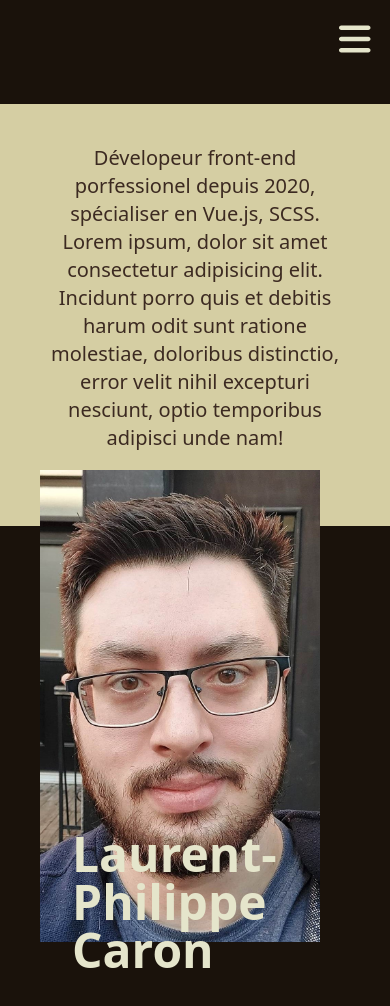
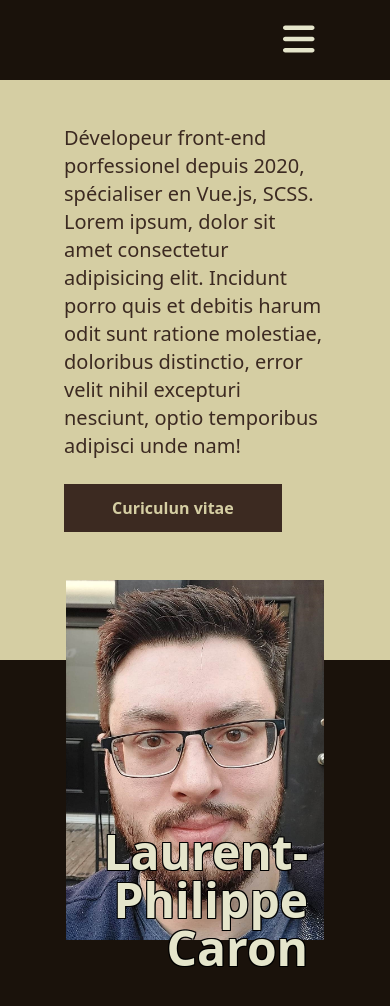
Before and after one commit to LaurentPCaron/laurent2, a Nuxt app: page / in a window 390 px wide. Shown: the top 1006 px of the page. Before the commit the page ends 982 px from the top, so only its background shows below. Built offline with nearby package versions, Linux system fonts and the light colour scheme.

Commit message:
Mobile up ok

```diff
--- a/assets/css/main.scss
+++ b/assets/css/main.scss
@@ -7,7 +7,7 @@ html {
 }
 
 h1 {
-  @apply text-5xl font-bold mb-5;
+  @apply text-5xl md:text-8xl font-bold mb-5;
 }
 h2 {
   @apply text-3xl font-bold mb-3;
@@ -15,3 +15,7 @@ h2 {
 p {
   @apply text-xl  mb-1;
 }
+.text-strike {
+  text-shadow: 1px 0 #000, -1px -1px 0 #000, 1px -1px 0 #000, -1px 1px 0 #000,
+    1px 1px 0 #000;
+}
--- a/components/organism/homePart.vue
+++ b/components/organism/homePart.vue
@@ -1,7 +1,7 @@
 <template>
-  <div class="grid md:grid-cols-2">
-    <div class="h-[calc(100vh*0.5)] w-screen pt-10 px-10 bg-light">
-      <p class="text-center text-dark">
+  <div class="grid md:grid-cols-2 -ml-14 w-screen bg-light">
+    <div class="pb-32 pt-5 md:pt-28 px-16">
+      <p class="text-dark md:text-3xl">
         Dévelopeur front-end porfessionel depuis 2020, spécialiser en Vue.js,
         SCSS. Lorem ipsum, dolor sit amet consectetur adipisicing elit. Incidunt
         porro quis et debitis harum odit sunt ratione molestiae, doloribus
@@ -10,13 +10,17 @@
       </p>
       <AtomSimpleButton class="mt-5">Curiculun vitae</AtomSimpleButton>
     </div>
-    <div class="px-10 relative -mt-14">
+    <div class="px-10 md:-order-1 bg-mains md:bg-opacity-0">
       <img
-        class="object-cover h-full w-full max-w-[280px]"
+        class="object-cover relative -mt-20 md:mt-16 h-full mx-auto w-10/12 md:w-full max-w-[400px] md:max-w-2xl"
         src="~/assets/img/profil.jpg"
         alt=""
       />
-      <h1 class="relative -mt-28 -right-8">Laurent-Philippe Caron</h1>
+      <h1
+        class="relative -mt-28 pr-4 text-right md:text-left mx-auto text-strike w-10/12 md:w-[calc(100vw-2rem)] max-w-[400px] md:max-w-none"
+      >
+        Laurent-Philippe Caron
+      </h1>
     </div>
   </div>
 </template>
--- a/layouts/default.vue
+++ b/layouts/default.vue
@@ -1,3 +1,3 @@
 <template>
-  <div class=""><slot /></div>
+  <div class="px-14"><slot /></div>
 </template>
```
